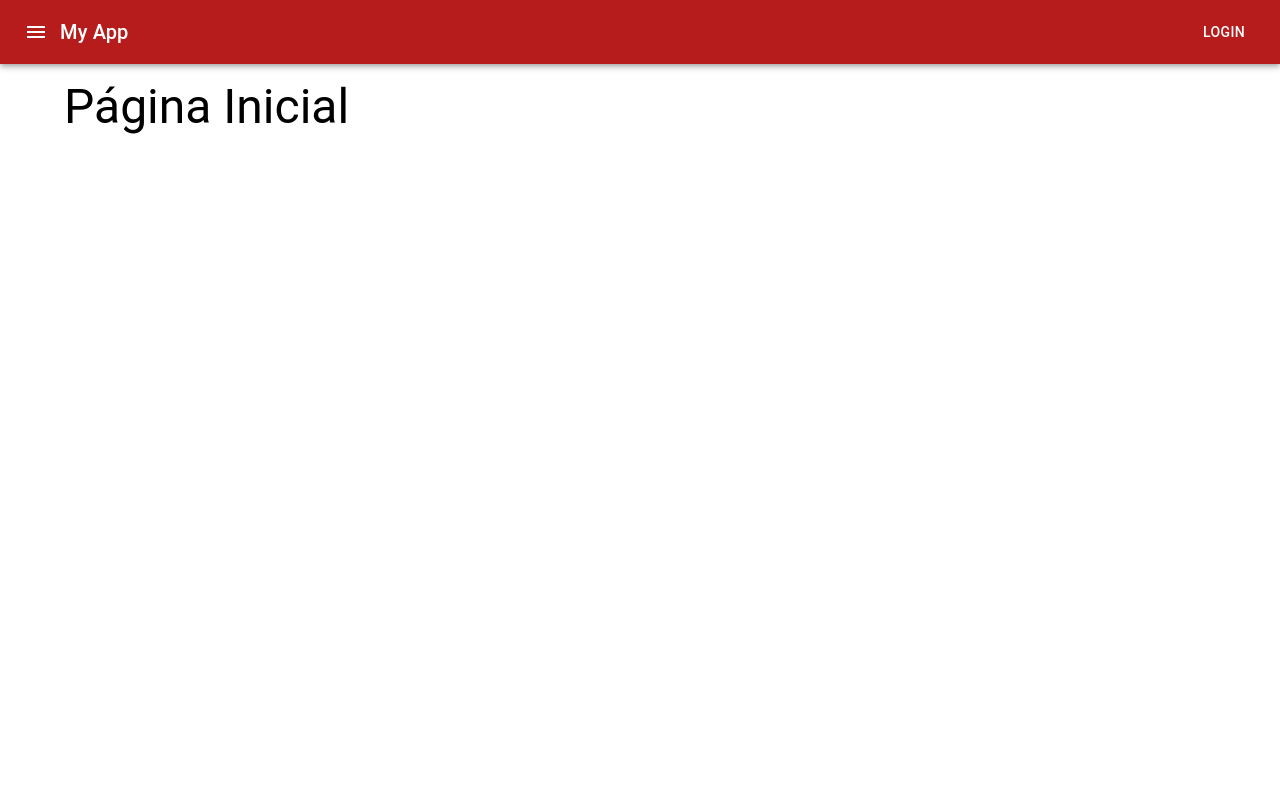
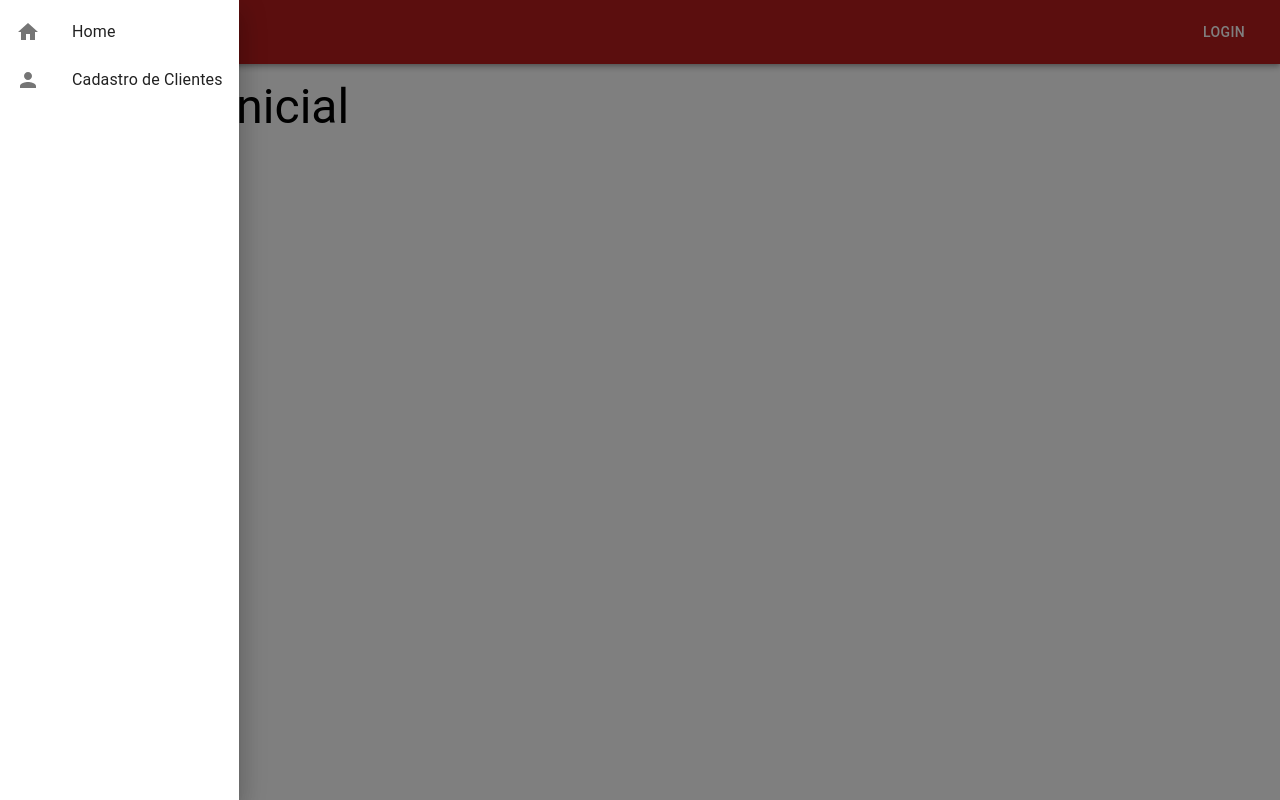
Before and after one commit to MarcosClarindo/Projeto_AppReact, a React (Create React App) app: page / in a window 1280 px wide. Both pictures are taken after a click on the button "menu". Built offline with nearby package versions, Linux system fonts and the light colour scheme.

Commit message:
Criando o menu Drawer

```diff
--- a/src/App.js
+++ b/src/App.js
@@ -10,18 +10,18 @@
 
 const App = () => {
   return (
-    <TemplateDefault>
-      <Router>
+    <Router>
+      <TemplateDefault>
         <Switch>
           <Route path="/customers">
             <TemplatePage title="Clientes" Component={Customers}/>
           </Route>
           <Route path="/">
-          <TemplatePage title="Página Inicial" Component={Home}/>
+            <TemplatePage title="Página Inicial" Component={Home}/>
           </Route>
         </Switch>
-      </Router>
-   </TemplateDefault>
+      </TemplateDefault>
+    </Router>
   );
 }
 
--- a/src/partials/Header/Header.js
+++ b/src/partials/Header/Header.js
@@ -1,10 +1,20 @@
-
+import { useState } from 'react';
 import AppBar from '@mui/material/AppBar';
 import Toolbar from '@mui/material/Toolbar';
 import Typography from '@mui/material/Typography';
 import Button from '@mui/material/Button';
 import IconButton from '@mui/material/IconButton';
+import Drawer from '@mui/material/Drawer';
+import List from '@mui/material/List';
+import ListItem from '@mui/material/ListItem';
+import ListItemIcon from '@mui/material/ListItemIcon';
+import ListItemText from '@mui/material/ListItemText';
+
+import { useHistory } from 'react-router-dom/cjs/react-router-dom.min';
+
 import MenuIcon from '@mui/icons-material/Menu'
+import HomeIcon from '@mui/icons-material/Home';
+import PersonIcon from '@mui/icons-material/Person';
 
 import useStyles from './Header.style';
 
@@ -14,7 +24,20 @@
 
 const Header = () => {
     const classes = useStyles()
+    const history = useHistory()
+    const [menuOpen, setMenuOpen] = useState(false)
+
+    const handleToggleMenu = () => {
+      setMenuOpen(!menuOpen)
+    }
+
+    const handleMenuClick = route => {
+      handleToggleMenu() // método para fechar o menu após a página abrir
+      history.push(route)
+    }
+
     return (
+      <>
         <AppBar position="static">
           <Toolbar>
             <IconButton
@@ -22,6 +45,7 @@
               edge="start"
               color="inherit"
               aria-label="menu"
+              onClick={() => handleToggleMenu()}
 
             >
               <MenuIcon />
@@ -32,6 +56,24 @@
             <Button color="inherit">Login</Button>
           </Toolbar>
         </AppBar>
+        <Drawer open={menuOpen} onClose={() => handleToggleMenu()}>
+          <List>
+            <ListItem button onClick={() => handleMenuClick('/')}>
+              <ListItemIcon>
+                <HomeIcon/>
+              </ListItemIcon>
+              <ListItemText>Home</ListItemText>
+            </ListItem>
+
+            <ListItem button onClick={() => handleMenuClick('/customers')}>
+              <ListItemIcon>
+                <PersonIcon/>
+              </ListItemIcon>
+              <ListItemText>Cadastro de Clientes</ListItemText>
+            </ListItem>
+          </List>
+        </Drawer>
+      </>
     )
 }
 
```
Lines whose indentation alone changed are shown as unchanged.
